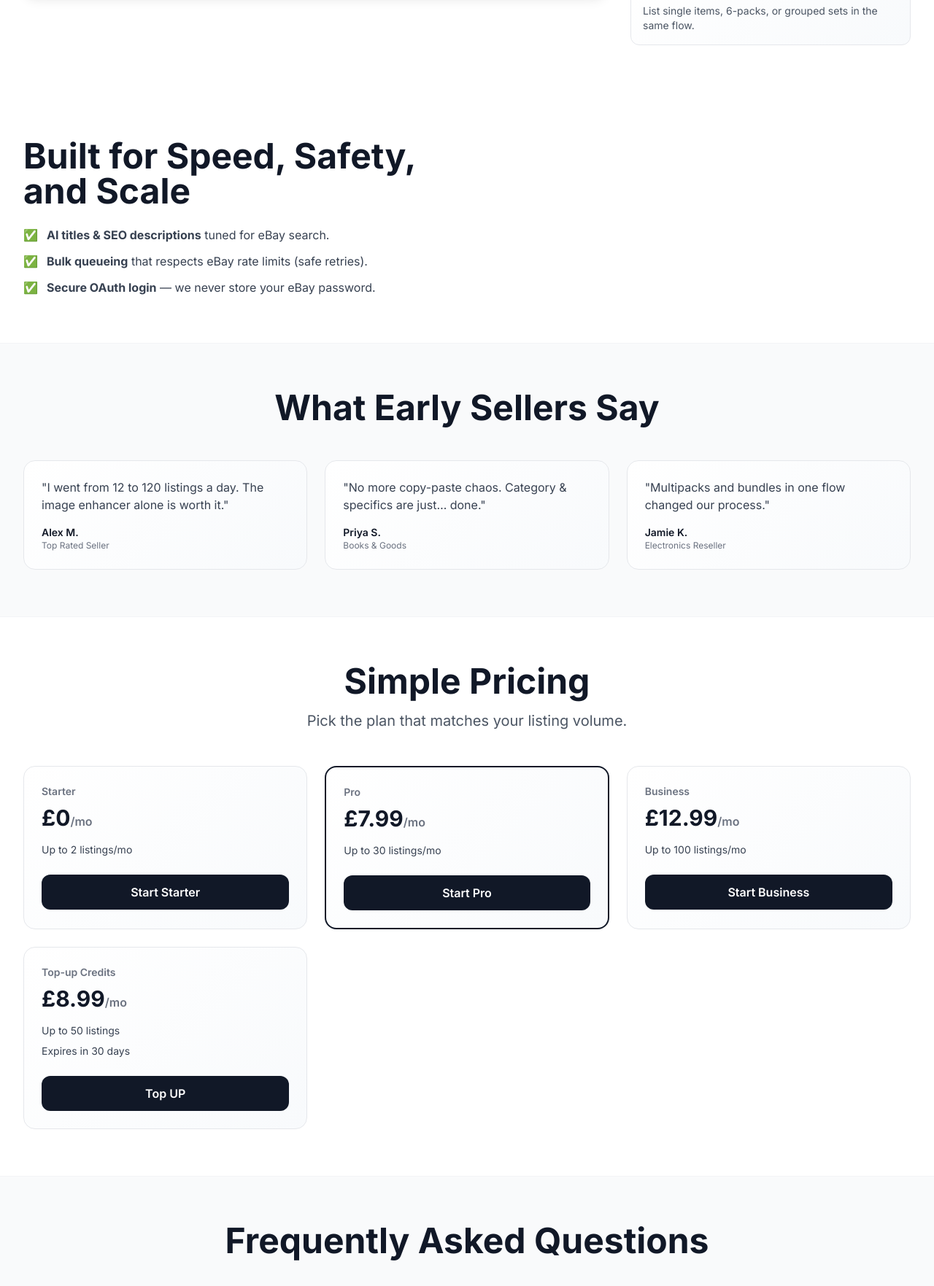
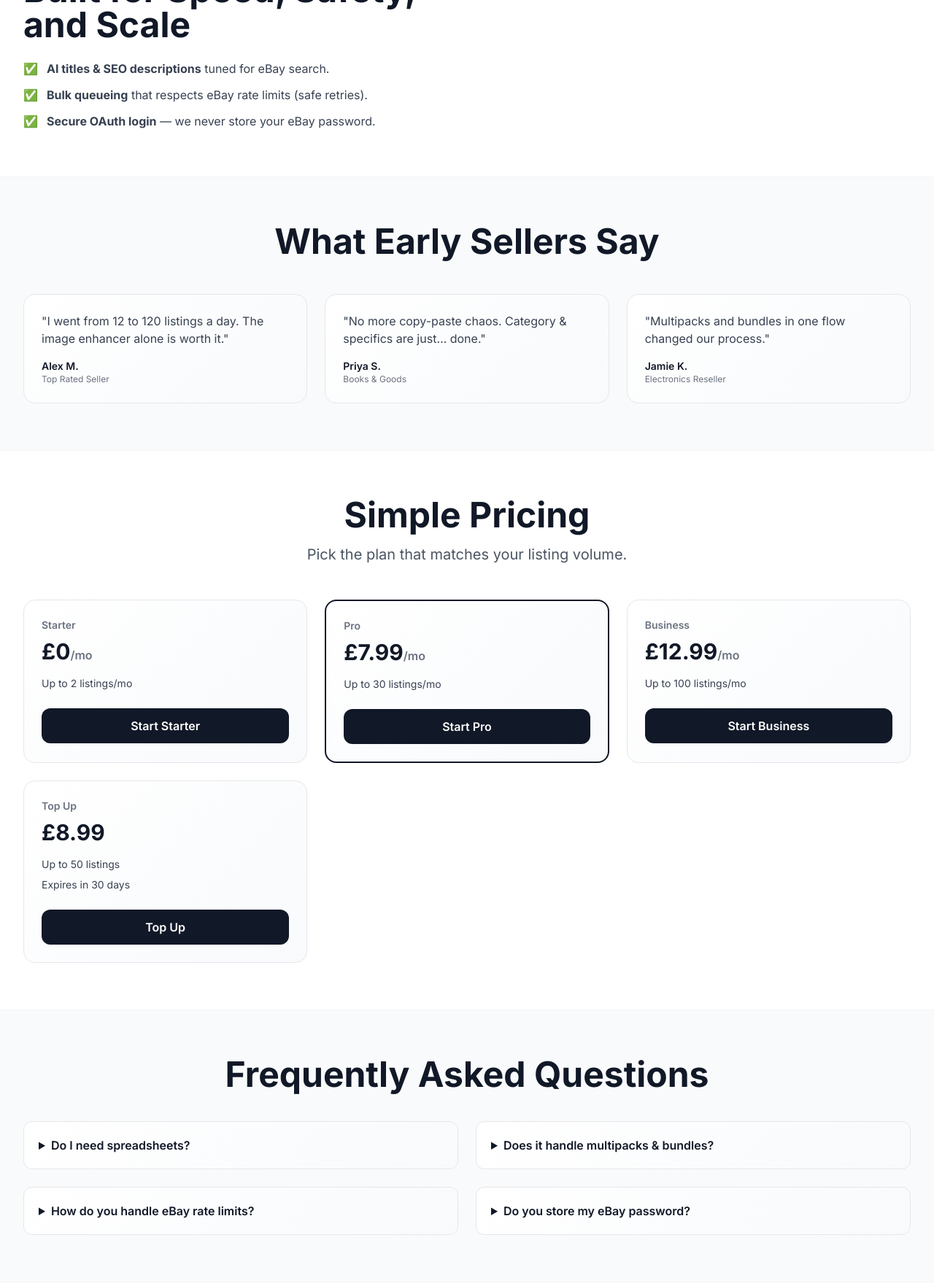
Before and after one commit to ayush20501/ListFast.ai, a Django app: page / in a window 1280 px wide. Shown: the part 2761-4524 px from the top of the page at 73% size. Run offline with Django 5.2, Linux system fonts and the light colour scheme; parts of the project's set-up code (start-up, migrations or seed data) failed here and were passed over; some libraries are stand-ins or nearby versions.

Commit message:
Update index.html

```diff
--- a/templates/index.html
+++ b/templates/index.html
@@ -463,11 +463,12 @@
                         <div>No credit card needed</div>
                     </div>
                 </div>
-
+                <!--
                 <div class="flex justify-center lg:justify-end mt-8 lg:mt-0">
                     <div class="listing-mockup bg-white rounded-2xl p-6 sm:p-8 border border-gray-200 max-w-md w-full">
                         <div class="bg-gray-100 rounded-lg p-4 sm:p-6">
                             <div class="space-y-4">
+
                                 <div class="bg-gray-200 rounded-lg h-24 sm:h-32 flex items-center justify-center">
                                     <div class="w-12 sm:w-16 h-8 sm:h-12 border-2 border-gray-400 rounded flex items-center justify-center">
                                         <div class="w-6 sm:w-8 h-4 sm:h-6 bg-gray-400 rounded-full relative">
@@ -492,6 +493,7 @@
                                         List
                                     </div>
                                 </div>
+
                             </div>
                         </div>
                         <div class="flex justify-center mt-4">
@@ -501,12 +503,13 @@
                             <div class="w-32 h-2 bg-gray-200 rounded-full"></div>
                         </div>
                     </div>
-                </div>
+                </div> -->
+
             </div>
         </div>
     </section>
 
-<section class="bg-gray-50 border-y border-gray-100">
+<!-- <section class="bg-gray-50 border-y border-gray-100">
   <div class="max-w-7xl mx-auto px-4 sm:px-6 lg:px-8 py-6 sm:py-8">
     <div class="grid grid-cols-2 md:grid-cols-3 lg:grid-cols-6 gap-4 sm:gap-6 text-center text-sm">
       <div class="stats-counter">
@@ -533,7 +536,7 @@
     </div>
     <!-- <p class="mt-3 text-center text-[11px] text-gray-500">* Coverage varies by category and input quality.</p> -->
   </div>
-</section>
+</section> -->
 
 
     <section id="features" class="max-w-7xl mx-auto px-4 sm:px-6 lg:px-8 py-12 sm:py-16">
@@ -632,7 +635,7 @@
                 </div>
             </div>
 
-            <div class="space-y-4">
+            <!-- <div class="space-y-4">
                 <div class="feature-card rounded-xl border border-gray-200 p-4">
                     <div class="text-xs font-semibold text-gray-500">USP</div>
                     <h3 class="font-semibold text-gray-900">AI titles that sell</h3>
@@ -656,7 +659,8 @@
                     <h3 class="font-semibold text-gray-900">Multipack & bundles</h3>
                     <p class="mt-1 text-sm text-gray-600">List single items, 6-packs, or grouped sets in the same flow.</p>
                 </div>
-            </div>
+            </div> -->
+
         </div>
     </section>
 
@@ -793,15 +797,15 @@
             </div>
 
             <div class="feature-card rounded-2xl border border-gray-200 p-4 sm:p-6">
-                <div class="text-sm font-semibold text-gray-500">Top-up Credits</div>
-                <div class="mt-2 text-2xl sm:text-3xl font-bold text-gray-900">£8.99<span class="text-base font-semibold text-gray-500">/mo</span></div>
+                <div class="text-sm font-semibold text-gray-500">Top Up </div>
+                <div class="mt-2 text-2xl sm:text-3xl font-bold text-gray-900">£8.99</div>
                 <ul class="mt-4 space-y-2 text-sm text-gray-700">
                     <li>Up to 50 listings</li>
                     <li>Expires in 30 days</li>
                     <!-- <li>Priority support & API</li> -->
                 </ul>
                 <button onclick="showSignupModal()" class="mt-6 w-full bg-gray-900 text-white px-4 py-3 rounded-xl font-semibold hover:bg-gray-800 hover-lift transition-colors">
-                    Top UP
+                    Top Up
                 </button>
             </div>
 
```
